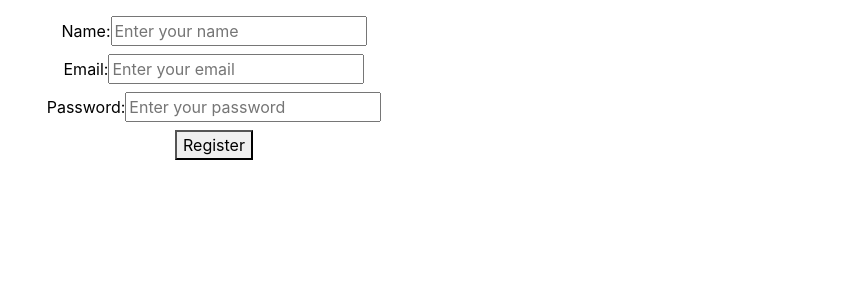
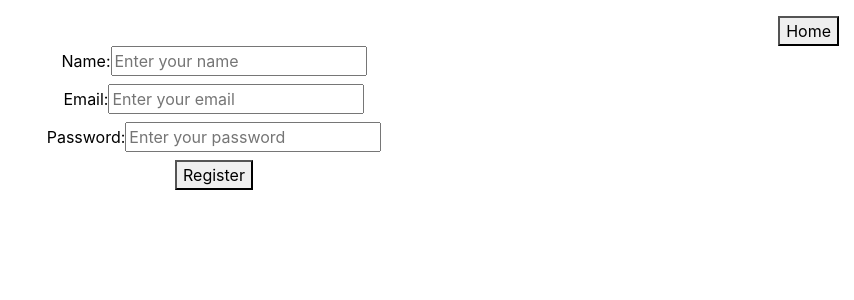
Before and after one commit to jamezjaz/Book_Ticket, a React (Create React App) app: page /register in a window 1280 px wide. Shown: the top 300 px of the page, without its empty margins (426-1280 px from the left). Built offline with nearby package versions, Linux system fonts and the light colour scheme.

Commit message:
docs: Add Home buttons to Login and Register pages

```diff
--- a/src/container/Login.js
+++ b/src/container/Login.js
@@ -1,6 +1,7 @@
 import React, { useState } from 'react';
 import { connect } from 'react-redux';
 import PropTypes from 'prop-types';
+import { Link } from 'react-router-dom';
 import login from '../apiRequests/loginRequest';
 
 const Login = props => {
@@ -40,7 +41,10 @@ const Login = props => {
   };
 
   return (
-    <div>
+    <div className="container-fluid">
+      <Link className="d-flex justify-content-end" to="/">
+        <button type="button">Home</button>
+      </Link>
       <form>
         <label htmlFor="email">
           Email:
--- a/src/container/Register.js
+++ b/src/container/Register.js
@@ -1,6 +1,7 @@
 import React, { useState } from 'react';
 import { useDispatch, useSelector } from 'react-redux';
 import PropTypes from 'prop-types';
+import { Link } from 'react-router-dom';
 import registration from '../apiRequests/regRequest';
 
 const Register = props => {
@@ -38,7 +39,10 @@ const Register = props => {
   };
 
   return (
-    <div>
+    <div className="container-fluid">
+      <Link className="d-flex justify-content-end" to="/">
+        <button type="button">Home</button>
+      </Link>
       <form>
         <label htmlFor="name">
           Name:
```
